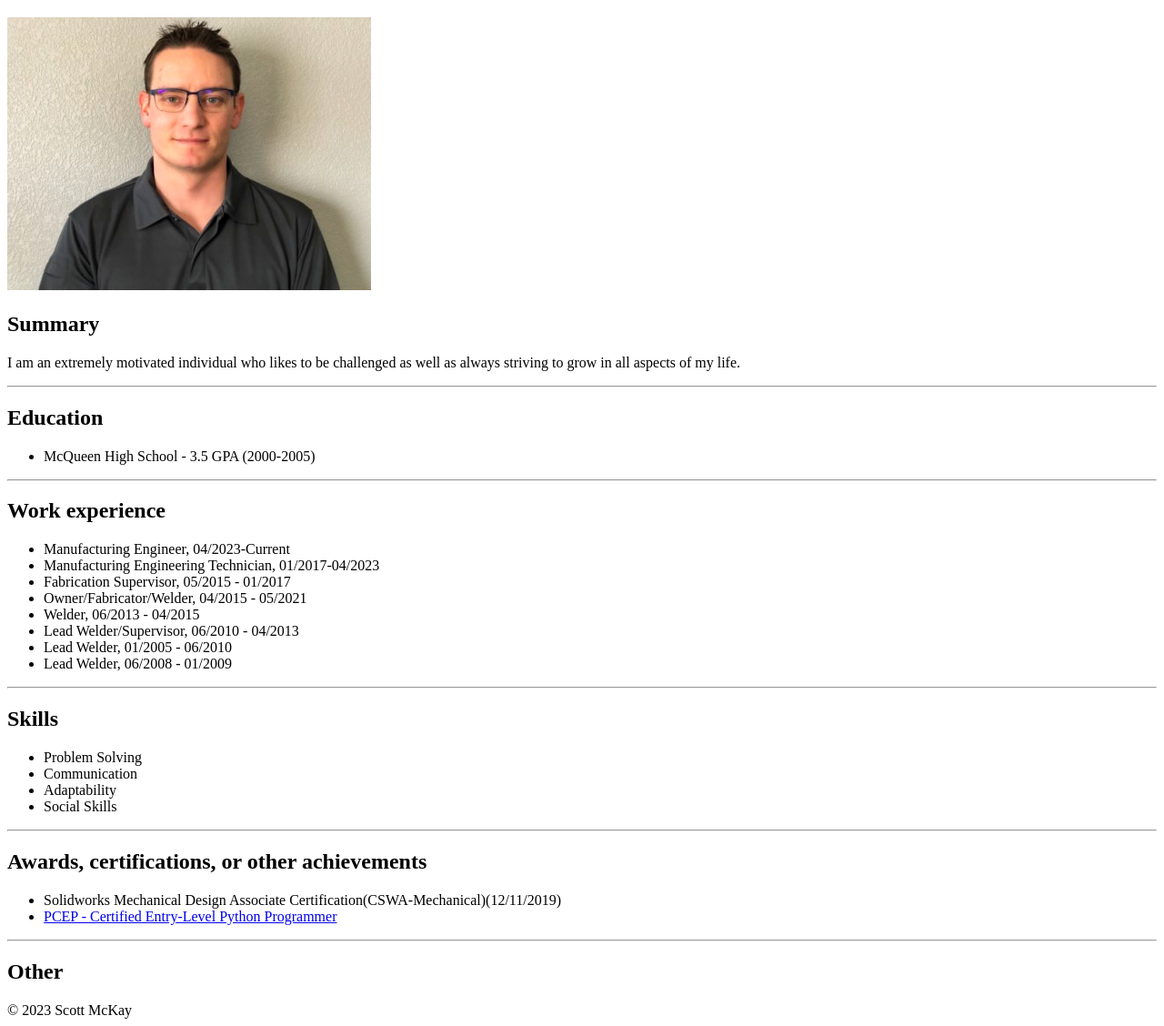
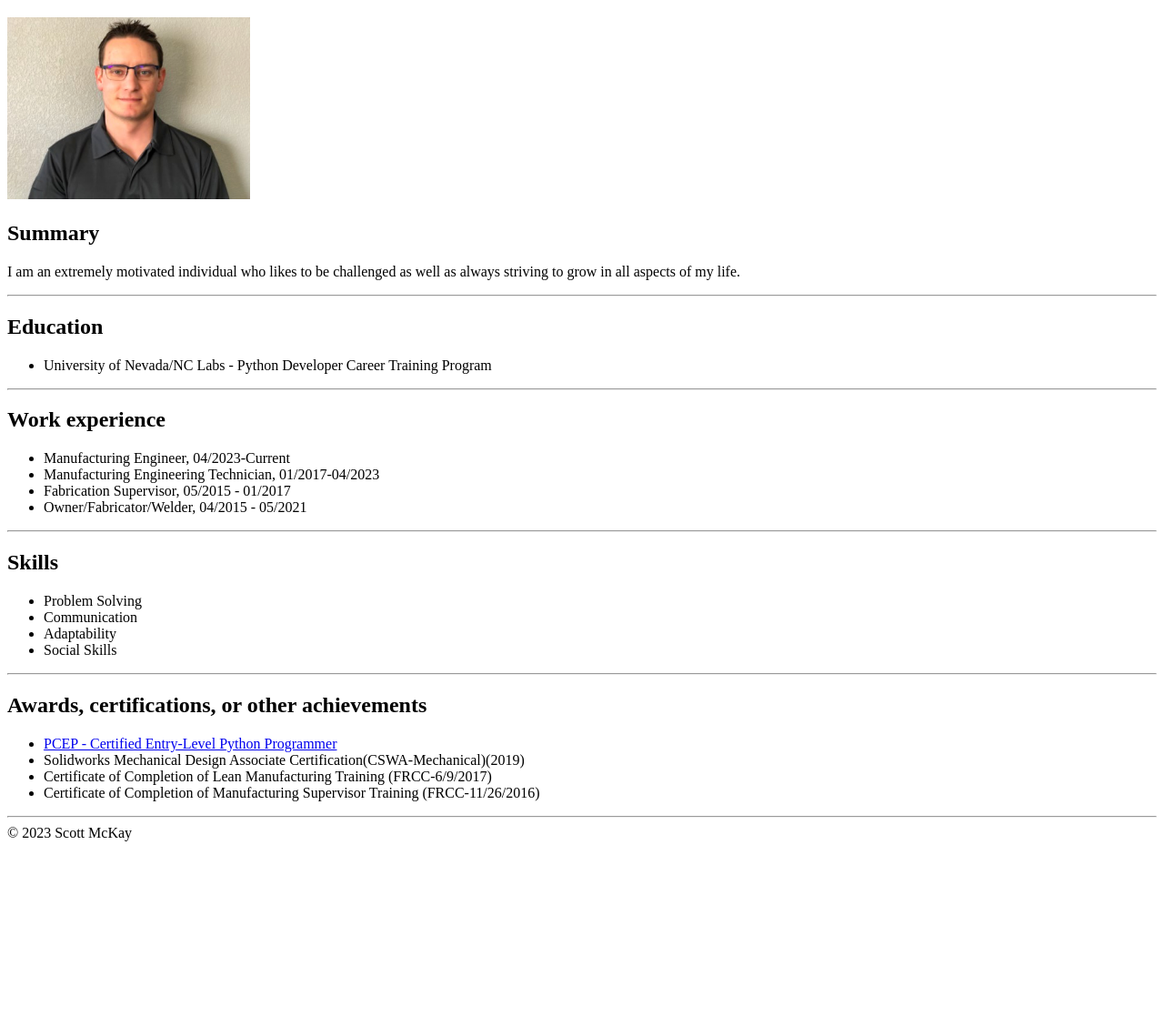
Before and after one commit to TechMcKay/Portfolio, a plain HTML site: page resume.html in a window 1280 px wide. Shown: the part 61-1189 px from the top of the page at 91% size. After the commit the page ends 994 px from the top, so only its background shows below. Drawn offline with Linux system fonts and the light colour scheme.

Commit message:
Small edits to website and resume site.

```diff
--- a/resume.html
+++ b/resume.html
@@ -7,7 +7,7 @@
 </head>
 <body>
     <h1>Scott McKay</h1>
-    <img src="./assets/images/me.jpg" alt="Scott McKay's profile picture">
+    <img src="./assets/images/me.jpg" alt="Scott McKay's profile picture" height="200">
     <h2>Summary</h2>
     <p>
         I am an extremely motivated individual who likes to be challenged as well as always striving to grow in all aspects of my life.
@@ -15,7 +15,7 @@
     <hr/>
     <h2>Education</h2>
     <ul>
-        <li>McQueen High School - 3.5 GPA (2000-2005)</li>
+        <li>University of Nevada/NC Labs - Python Developer Career Training Program</li>
     </ul>
     <hr/>
     <h2>Work experience</h2>
@@ -24,10 +24,6 @@
         <li>Manufacturing Engineering Technician, 01/2017-04/2023</li>
         <li>Fabrication Supervisor, 05/2015 - 01/2017</li>
         <li>Owner/Fabricator/Welder, 04/2015 - 05/2021</li>
-        <li>Welder, 06/2013 - 04/2015</li>
-        <li>Lead Welder/Supervisor, 06/2010 - 04/2013</li>
-        <li>Lead Welder, 01/2005 - 06/2010</li>
-        <li>Lead Welder, 06/2008 - 01/2009</li>
     </ul>
     <hr/>
     <h2>Skills</h2>
@@ -40,14 +36,16 @@
     <hr/>
     <h2>Awards, certifications, or other achievements</h2>
       <ul>
-        <li>Solidworks Mechanical Design Associate Certification(CSWA-Mechanical)(12/11/2019)</li>
         <li>
             <a href="https://www.credly.com/badges/4f159566-d959-4ca8-9845-812dc34aa318/linked_in_profile">
             PCEP - Certified Entry-Level Python Programmer</a>
         </li>
-    </ul>
+        <li>Solidworks Mechanical Design Associate Certification(CSWA-Mechanical)(2019)</li>
+        <li>Certificate of Completion of Lean Manufacturing Training (FRCC-6/9/2017)</li>
+        <li>Certificate of Completion of Manufacturing Supervisor Training (FRCC-11/26/2016)</li>
+
+        </ul>
     <hr>
-    <h2>Other</h2>
     <footer>
         © 2023 Scott McKay
     </footer>
```
Also changed, not shown: index.html (+3 -3 lines).
